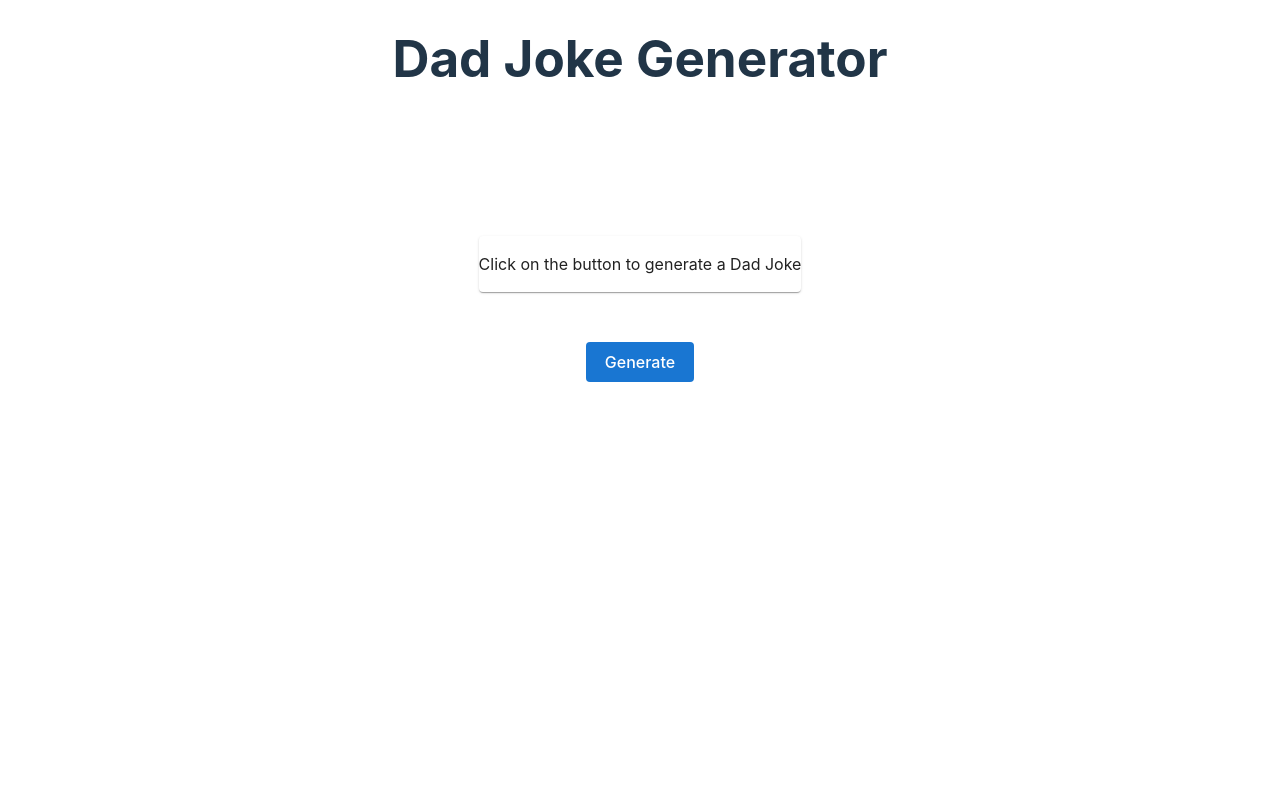
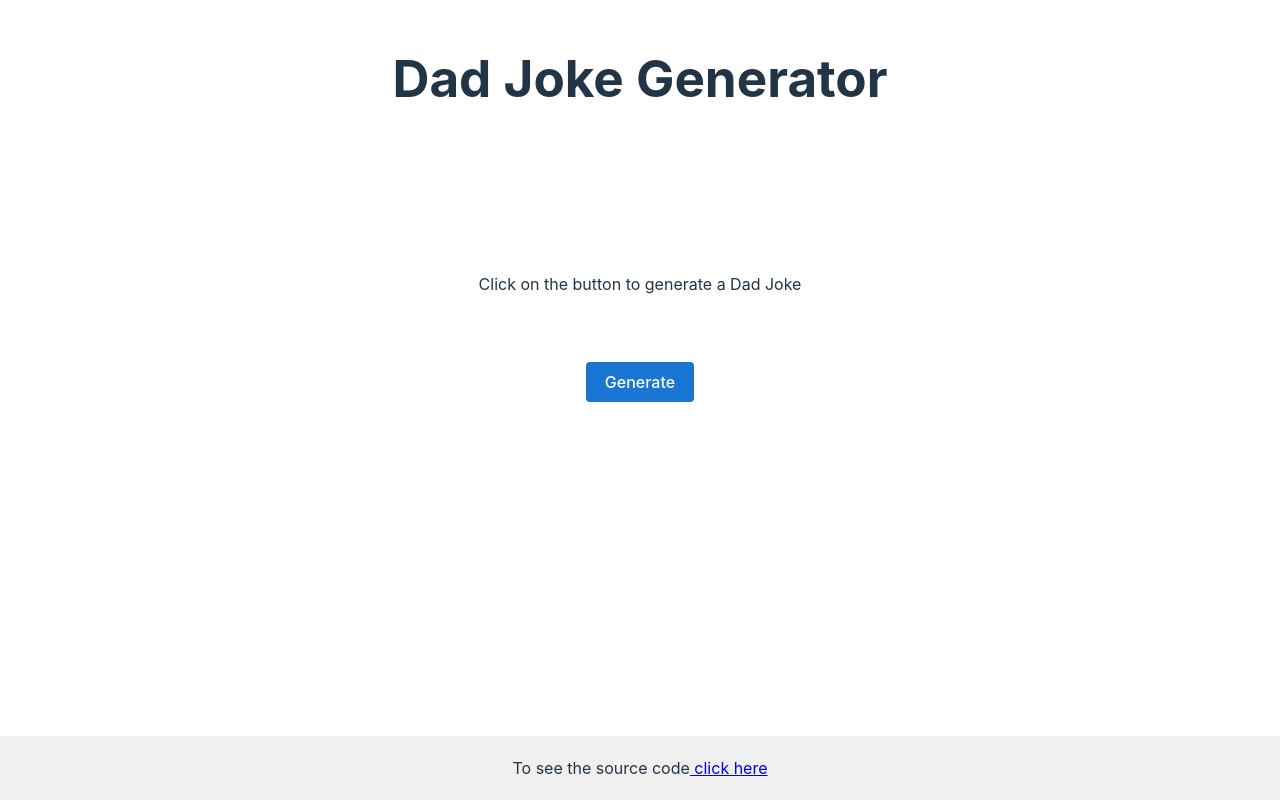
Before and after one commit to zoyron/dad-joke-generator, a React (Vite) app: page / in a window 1280 px wide. Built offline with nearby package versions, Linux system fonts and the light colour scheme.

Commit message:
added the footer component

```diff
--- a/src/App.jsx
+++ b/src/App.jsx
@@ -1,11 +1,17 @@
 import React from "react";
 import DadJokes from "./Dadjokes";
+import Footer from "./Footer";
 
 export default function App() {
 
   return (
     <>
-      <DadJokes />
+      <div className="container">
+        <DadJokes />
+      </div>
+      <div id="footer">
+        <Footer />
+      </div>
     </>
   )
 }
--- a/src/Dadjokes.jsx
+++ b/src/Dadjokes.jsx
@@ -20,9 +20,7 @@ export default function Dadjokes() {
     <div className="container">
       <h1>Dad Joke Generator</h1>
       <div className="joke-container">
-        <Card>
-          <p>{joke}</p>
-        </Card>
+        <p>{joke}</p>
       </div>
 
       <div className="pushButton">
--- a/src/Footer.jsx
+++ b/src/Footer.jsx
@@ -0,0 +1,10 @@
+import React from "react";
+
+export default function Footer() {
+  return (
+    <div>
+      {'To see the source code'}
+      < a href="https:/github.com/zoyron/dad-joke-generator" target="_blank"> click here</a >
+    </div>
+  );
+}
--- a/src/index.css
+++ b/src/index.css
@@ -11,12 +11,23 @@
   -moz-osx-font-smoothing: grayscale;
 }
 
+html,
 body {
+  height: 100%;
   margin: 0;
+  padding: 0;
+}
+
+body {
   display: flex;
   flex-direction: column;
-  align-items: center;
   min-width: 320px;
+  min-height: 100vh;
+}
+
+#root {
+  display: flex;
+  flex-direction: column;
   min-height: 100vh;
 }
 
@@ -28,6 +39,8 @@ body {
   max-width: 800px;
   padding: 20px;
   box-sizing: border-box;
+  flex: 1 0 auto;
+  margin: 0 auto;
 }
 
 h1 {
@@ -59,14 +72,20 @@ button {
 
 button:hover {
   background-color: #1565c0;
-  /* Darker shade for hover effect */
 }
 
 button:focus,
 button:focus-visible {
   outline: none;
   box-shadow: 0 0 0 3px rgba(25, 118, 210, 0.5);
-  /* Light blue focus ring */
+}
+
+#footer {
+  flex-shrink: 0;
+  width: 100%;
+  padding: 20px 0;
+  text-align: center;
+  background-color: #1a1a1a;
 }
 
 @media (prefers-color-scheme: light) {
@@ -79,4 +98,7 @@ button:focus-visible {
     color: #747bff;
   }
 
+  #footer {
+    background-color: #f0f0f0;
+  }
 }
```
